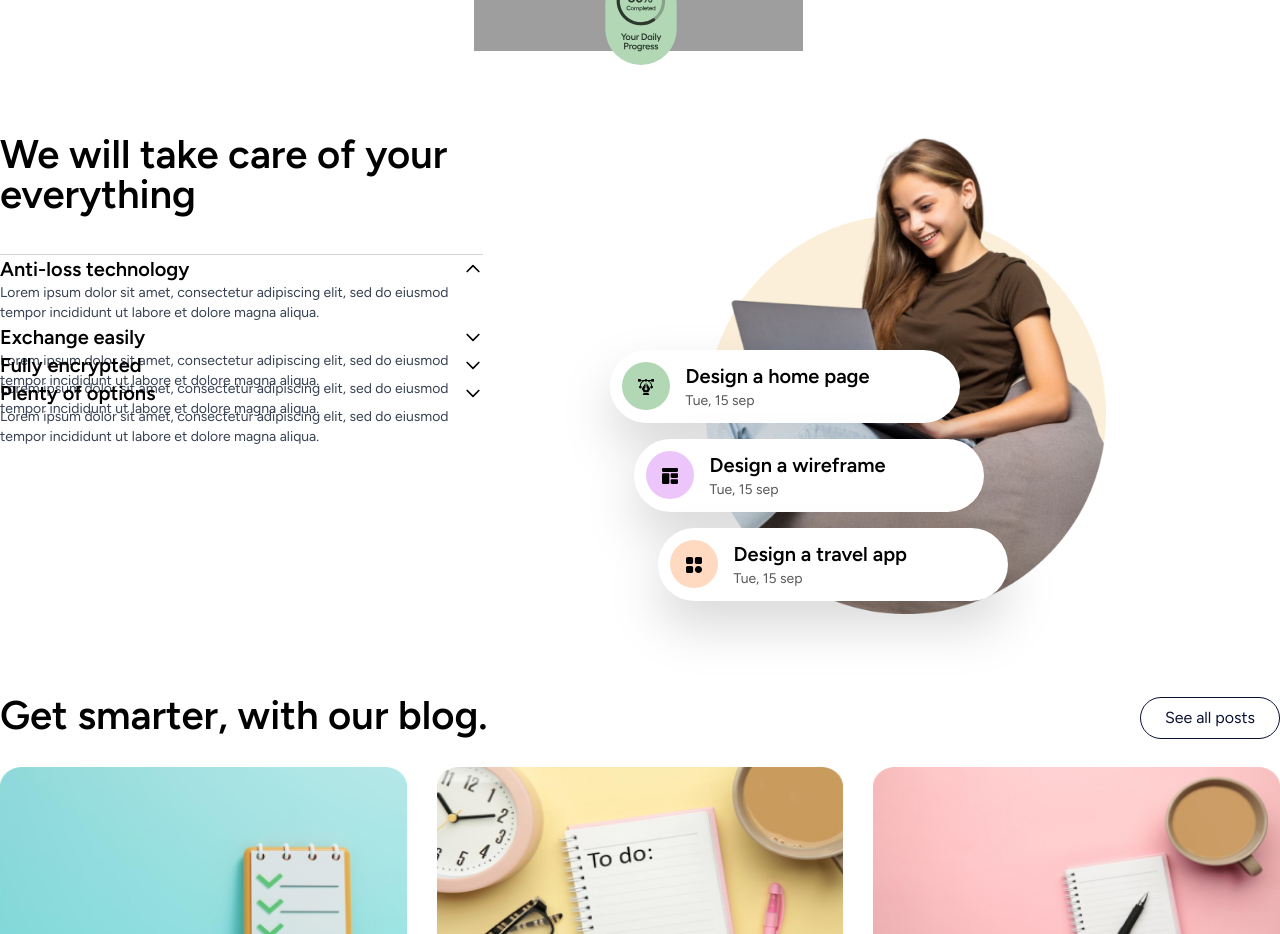
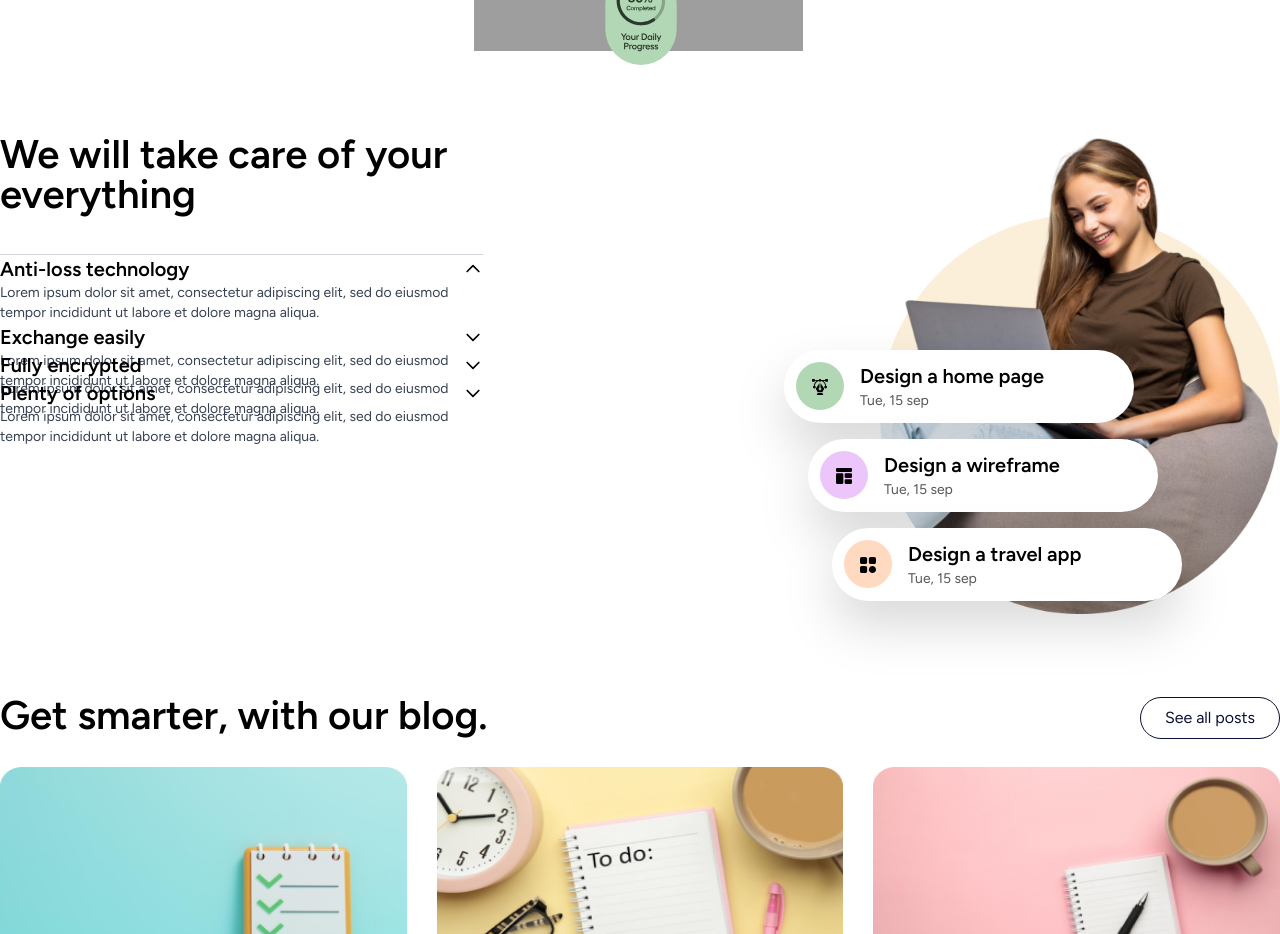
Before and after one commit to sshahriazz/trident-official, a Next.js app: page / in a window 1280 px wide. Shown: the part 800-1734 px from the top of the page. Built offline with nearby package versions, Linux system fonts and the light colour scheme; grey boxes are pictures that could not be loaded.

Commit message:
take care banner position fixed

```diff
--- a/components/take-care-section/TakeCareBannerSection.tsx
+++ b/components/take-care-section/TakeCareBannerSection.tsx
@@ -13,7 +13,7 @@ const TakeCareBannerSection = () => {
                 width={400}
                 height={480}
             />
-            <div className="absolute top-[13.5rem] left-[-6rem] w-full">
+            <div className="absolute top-[13.5rem] left-[-6rem]">
                 <Flyer data={flyerData.home} iconBg="bg-[#B1D7B4]" />
                 <Flyer data={flyerData.wireframe} className="ml-6" iconBg="bg-[#ECC5FB]" />
                 <Flyer data={flyerData.travel} className="ml-12" iconBg="bg-[#FFD9C0]" />
--- a/components/take-care-section/index.tsx
+++ b/components/take-care-section/index.tsx
@@ -7,7 +7,7 @@ const TakeCare = () => {
             <div className="col-span-2">
                 <TakeCareLeftSection />
             </div>
-            <div className="col-span-3 mx-auto">
+            <div className="col-span-3 flex justify-center lg:justify-end">
                 <TakeCareBannerSection />
             </div>
         </div>
```
Also changed, not shown: 1 other file (tests, documents, lock files or other folders).
